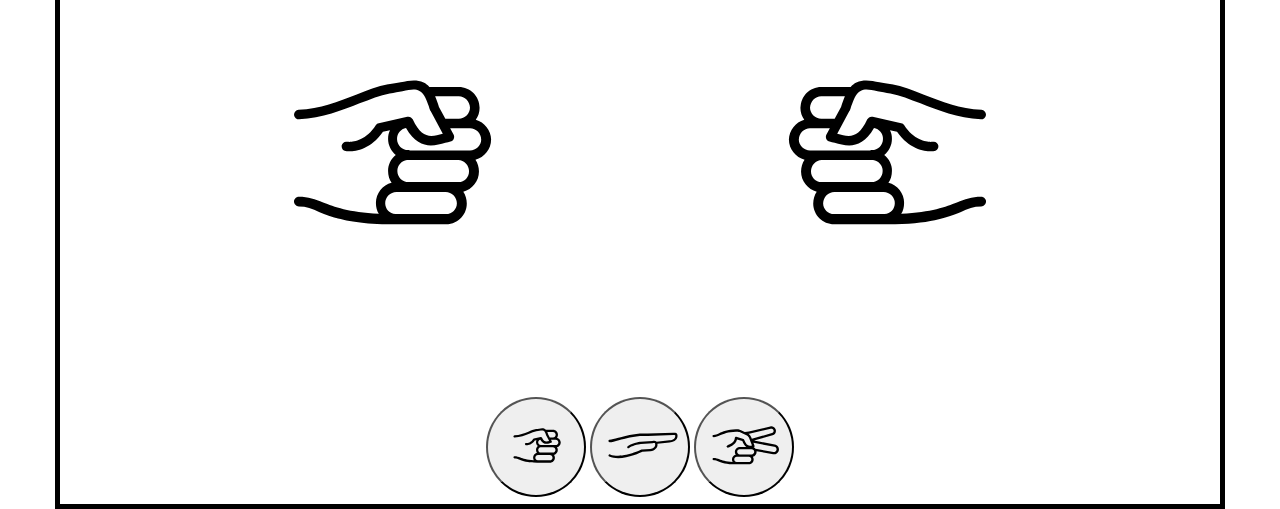
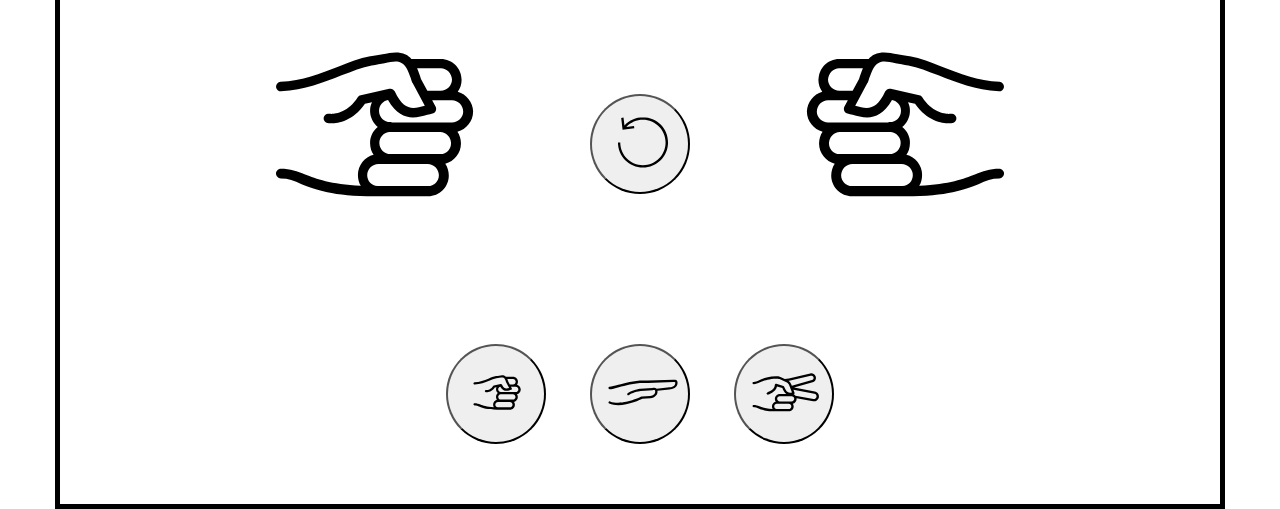
Before and after one commit to VipersEye/Rock-Paper-Scissors, a plain HTML site: page index.html in a window 1280 px wide. Shown: the part 291-800 px from the top of the page. Drawn offline with Linux system fonts and the light colour scheme; a web font is replaced by a local one.

Commit message:
Add play/restart button and rewrite selection structure

```diff
--- a/index.html
+++ b/index.html
@@ -16,11 +16,16 @@
             <p>User <span class="user-score">0</span>:<span class="computer-score">0</span> Computer</p>
         </div>
 
-        <div class="">
-            <img class="user-selection" src="./img/hand-rock.svg" alt="">
-            <img class="computer-selection" src="./img/hand-rock.svg" alt="">
+        <div class="selection">
+            <div class="selection__img">
+                <img class="user-selection" src="./img/hand-rock.svg" alt="">
+            </div>
+            <button class="btn btn_img_restart"></button>
+            <div class="selection__img">
+                <img class="computer-selection" src="./img/hand-rock.svg" alt="">
+            </div>
         </div>
-        <div class="panel-selection">
+        <div>
             <button class="btn btn_img_rock" value="rock"></button>
             <button class="btn btn_img_paper" value="paper"></button>
             <button class="btn btn_img_scissors" value="scissors"></button>
--- a/style.css
+++ b/style.css
@@ -39,6 +39,8 @@ h1,h2,h3,h4,h5,h6 {
     width: 100px;
     height: 100px;
 
+    margin: 0 20px;
+
     border-radius: 50%;
     background-size: cover;
     background-position: 3px 8px, center;
@@ -54,10 +56,6 @@ h1,h2,h3,h4,h5,h6 {
     text-transform: uppercase;
 }
 
-.inner {
-
-}
-
 .score-table {
     font-size: 60px;
 }
@@ -66,9 +64,39 @@ h1,h2,h3,h4,h5,h6 {
     font-weight: 700;
 }
 
-.main-panel {
+.selection {
     display: flex;
-    justify-content: space-between;
+    align-items: center;
+
+    margin-bottom: 100px;
+}
+
+.selection__img {
+    position: relative;
+
+    width: 300px;
+    height: 200px;
+
+    overflow: hidden;
+}
+
+.user-selection, .computer-selection {
+    position: absolute;
+    top: 60%;
+    z-index: 1;
+
+    width: 400px;
+    height: 400px;
+}
+
+.user-selection {
+    left: 50%;
+    transform: translate3d(-50%, -50%, 0);
+}
+
+.computer-selection {
+    right: 50%;
+    transform: translate3d(50%, -50%, 0) rotateY(180deg);
 }
 
 .btn_img_rock {
@@ -84,11 +112,10 @@ h1,h2,h3,h4,h5,h6 {
     background-image: url('./img/hand-scissors.svg');
 }
 
-.user-selection, .computer-selection {
-    width: 400px;
-    height: 400px;
+.btn_img_play {
+    background-image: url('./img/icon_play.svg');
 }
 
-.computer-selection {
-    transform: rotateY(180deg);
+.btn_img_restart {
+    background-image: url('./img/icon-restart.svg');
 }
```
Also changed, not shown: img/icon-restart.svg (added), img/icon_play.svg (added).
